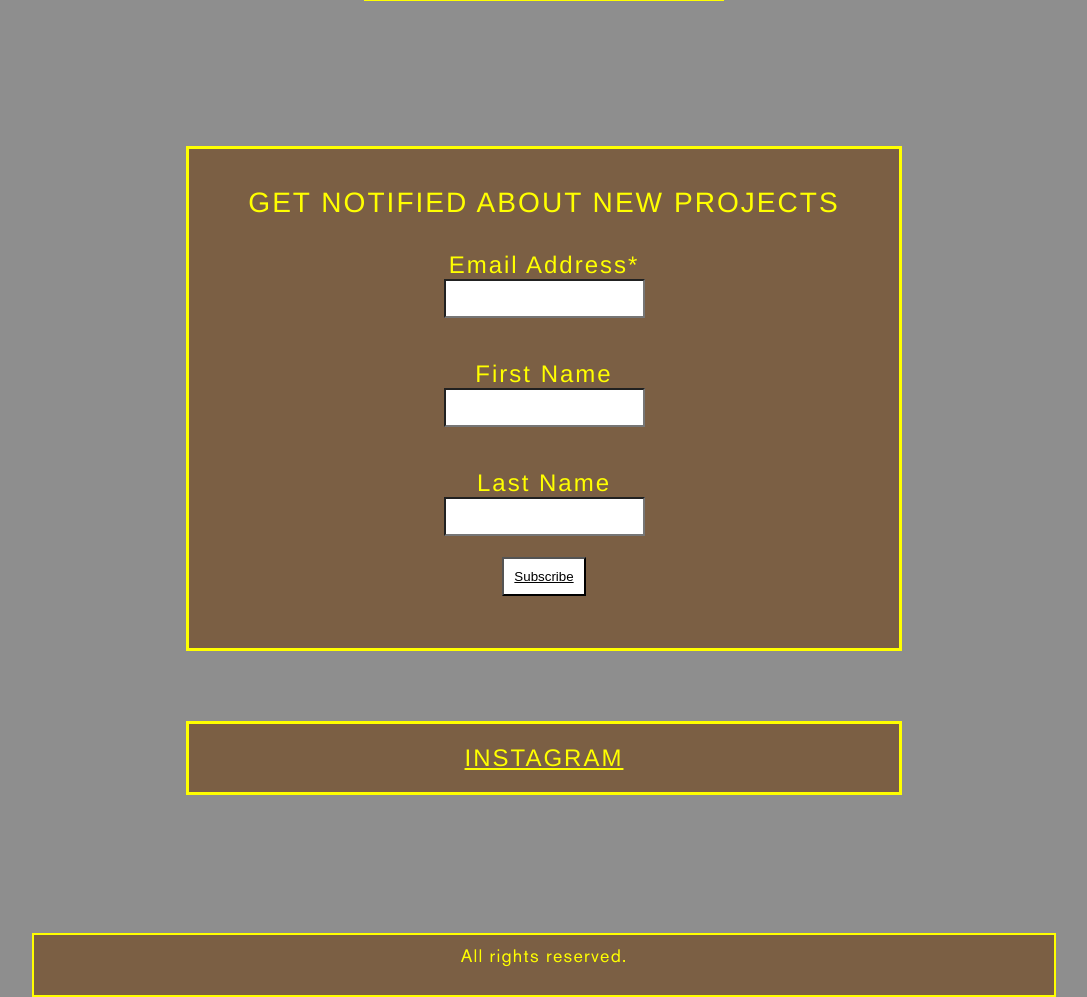
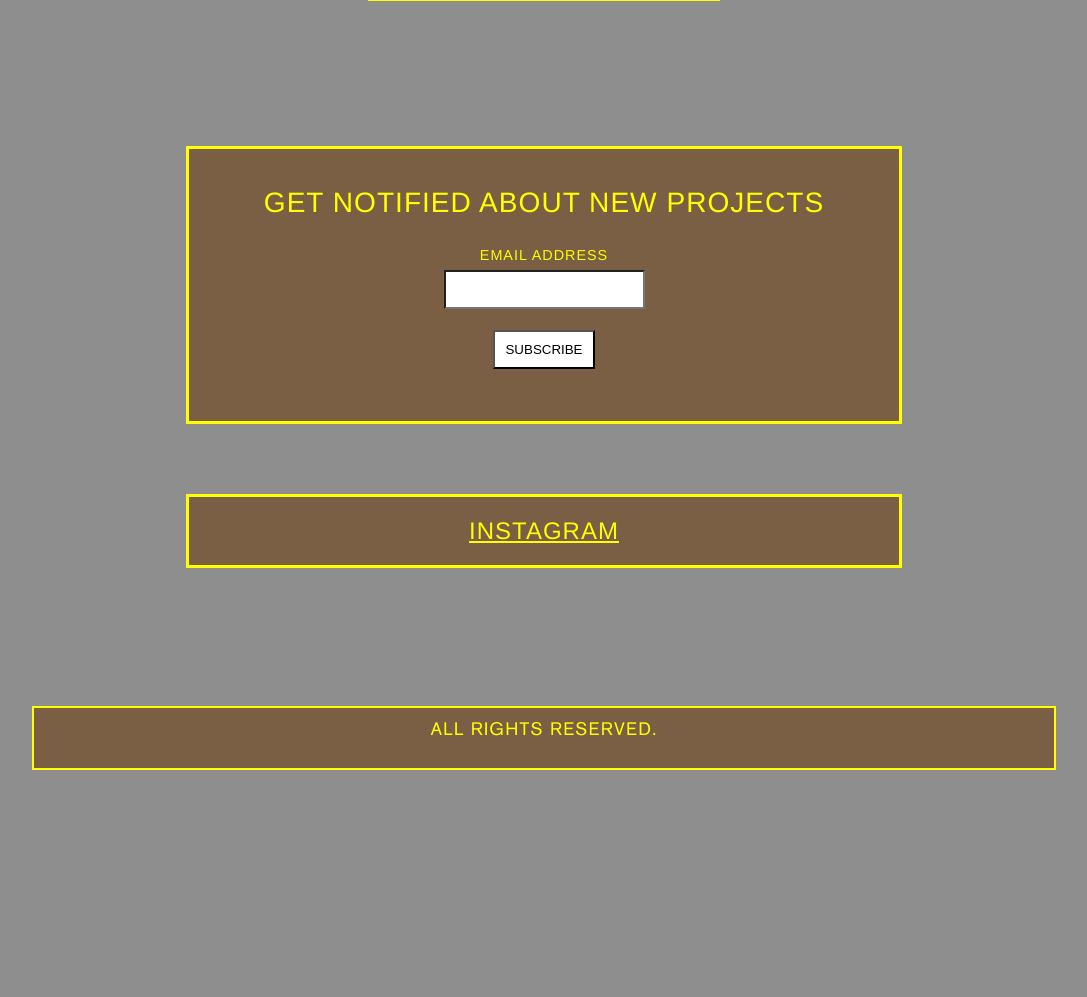
Before and after one commit to scottkayhan/scottkayhan.github.io, a PHP site: page /index.html in a window 1280 px wide. Shown: the part 1975-2972 px from the top of the page, without its empty margins (96-1183 px from the left). After the commit the page ends 2745 px from the top, so only its background shows below. Run offline with PHP 8.4, Linux system fonts and the light colour scheme.

Commit message:
final w edits

```diff
--- a/index.css
+++ b/index.css
@@ -10,7 +10,7 @@ html li a {
 body,h1,h2,h3,h4 {
     min-width: 0%;
     font-weight: 100;
-    margin-bottom: 3%;
+    margin-bottom: 4%;
    /* margin: auto;*/
 }
 .wrapper {
@@ -58,8 +58,8 @@ body,h1,h2,h3,h4 {
 body {
 
     background: #8e8e8e;
-    font-family: "AkzidenzGrotesk", Helvetica, sans-serif;
-    letter-spacing: 2px;
+    font-family: /*"AkzidenzGrotesk", */Helvetica, sans-serif;
+    letter-spacing: 1px;
     font-size: 1.7em;
     overflow-x: hidden;
 }
@@ -134,7 +134,6 @@ p {
    nav a {
         text-align: center;
         margin-bottom: 10px;
-
     }
 
 .charlie-bear {
@@ -143,22 +142,8 @@ p {
     margin: auto;
     padding-top: 0%;
     z-index: 1;
-
-
 }
 
-/* .email {
-    font-size: .8em;
-    background-color: #7B5F44;
-    border: 3px solid yellow;
-    color: white;
-     text-decoration: underline;
-    margin-left: auto;
-    margin-right: auto;
-    }*/
-
-/*.email {
-}*/
 
 #button {
     font-size: .75em;
@@ -178,30 +163,19 @@ form {
     background-color: #7b5f44;
     /* padding-bottom: 10px; */
     color: yellow;
+    text-decoration: uppercase;
 
 
 }
 
-input {
-    color: yellow;
-    text-decoration: underline;
 
-}
-/*textarea */{
-    margin: auto;
-    text-align: center;
-    margin-right: -70%;
-    margin-left: -70%;
-    width: 99%;
-    /*text-align: center;*/
-    border: 3px solid yellow;
-    margin-bottom: 10px;
-    /*margin-right: -15%;
-    margin-left: -15%;*/
-    overflow-x: hidden;
+.email-input {
+    font-size: .60em;
 }
 
-input {
+
+
+.required-email, input {
     display: block;
     background-color: white;
     color: black;
@@ -211,15 +185,12 @@ input {
     margin-bottom: 6%;
     margin-top: -3%;
     text-align: center;
-    /*text-decoration: underline;*/
+    text-decoration: uppercase;
 }
 
 .email h3 {
     color: yellow;
     font-size: 1em;
-    /*margin-bottom: 3%;*/
-    /*border: 2px yellow solid;*/
-    /*text-decoration: underline;*/
 }
 
 
@@ -552,9 +523,24 @@ a:active {
   color: black;
 }
 
+.required-email:focus {
+    border: 2px solid transparent;
+    outline-color: transparent;
+    border-radius: 0px;
+    outline:none;
+    box-shadow: 0px 0px 2px;
+    text-decoration: uppercase;
+}
+
 li.sold-out:hover {
     background-color: white;
 }
+
+/*
+.insta,a:hover {
+    background-color: #7b5f4494;
+}
+*/
 
 /*a:hover {
     background-color: white;
@@ -810,7 +796,7 @@ img.cart2 {
 }
 
 
-@media (min-width:800px) and (max-width:900px) {
+@media (min-width:760px) and (max-width:900px) {
 
     .charlie-bear {
     width: 75%;
@@ -908,7 +894,7 @@ img.cart2 {
     margin-bottom: 6%;
     margin-top: -3%;
     text-align: center;
-    /*text-decoration: underline;*/
+    text-decoration: uppercase;
 }
 
 
--- a/index.html
+++ b/index.html
@@ -124,7 +124,7 @@
 
 
     <div class="logos">
-        <img class="charlie-bear"src="thick-border-01.png" alt="Charlie Bear">
+        <img class="charlie-bear"src="bear-body-logo-01.png" alt="Charlie Bear">
         <img class="bear-head" src="replacement-head-01.png">
         <img class="bear-head2" src="replacement-head-01.png">
     </div>
@@ -172,18 +172,9 @@
     <div id="mc_embed_signup_scroll">
 	<h3>GET NOTIFIED ABOUT NEW PROJECTS</h3>
 <div class="mc-field-group">
-	<h4><label for="mce-EMAIL">Email Address<span class="asterisk">*</span>
+	<h4 class="email-input"><label for="mce-EMAIL">EMAIL ADDRESS
 </label></h4>
-	<input type="email" value="" name="EMAIL" class="required email" id="mce-EMAIL">
-</div>
-
-<div class="mc-field-group">
-	<h4><label for="mce-FNAME">First Name </label></h4>
-	<input type="text" value="" name="FNAME" class="" id="mce-FNAME">
-</div>
-<div class="mc-field-group">
-	<h4><label for="mce-LNAME">Last Name </label></h4>
-	<input type="text" value="" name="LNAME" class="" id="mce-LNAME">
+	<input type="email" value="" name="EMAIL" class="required-email">
 </div>
 
     <div id="mce-responses" class="clear">
@@ -191,7 +182,7 @@
 		<div class="response" id="mce-success-response" style="display:none"></div>
 	</div>    <!-- real people should not fill this in and expect good things - do not remove this or risk form bot signups-->
     <div style="position: absolute; left: -5000px;" aria-hidden="true"><input type="text" name="b_6499b894090a43a1bc62d844f_2661a5e1ad" tabindex="-1" value=""></div>
-    <div class="clear"><input type="submit" value="Subscribe" name="subscribe" id="mc-embedded-subscribe" class="button"></div>
+    <div class="clear"><input type="submit" value="SUBSCRIBE" name="subscribe" id="mc-embedded-subscribe" class="button"></div>
     </div>
 </form>
 </div>
@@ -230,7 +221,7 @@
         <div class="push"></div>
 
 
-        <p class="footer">All rights reserved. </p>
+        <p class="footer">ALL RIGHTS RESERVED.</p>
 		</footer>
     </body>
 </html>
```
Also changed, not shown: bear-body-logo-01.png (added), 1 other file.
